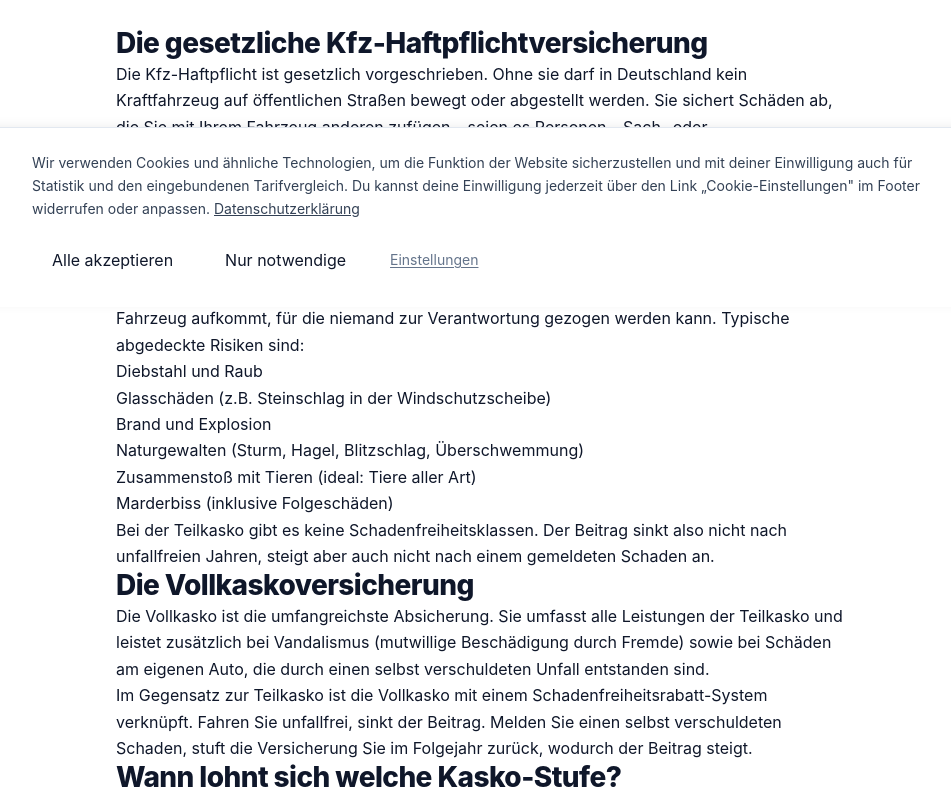
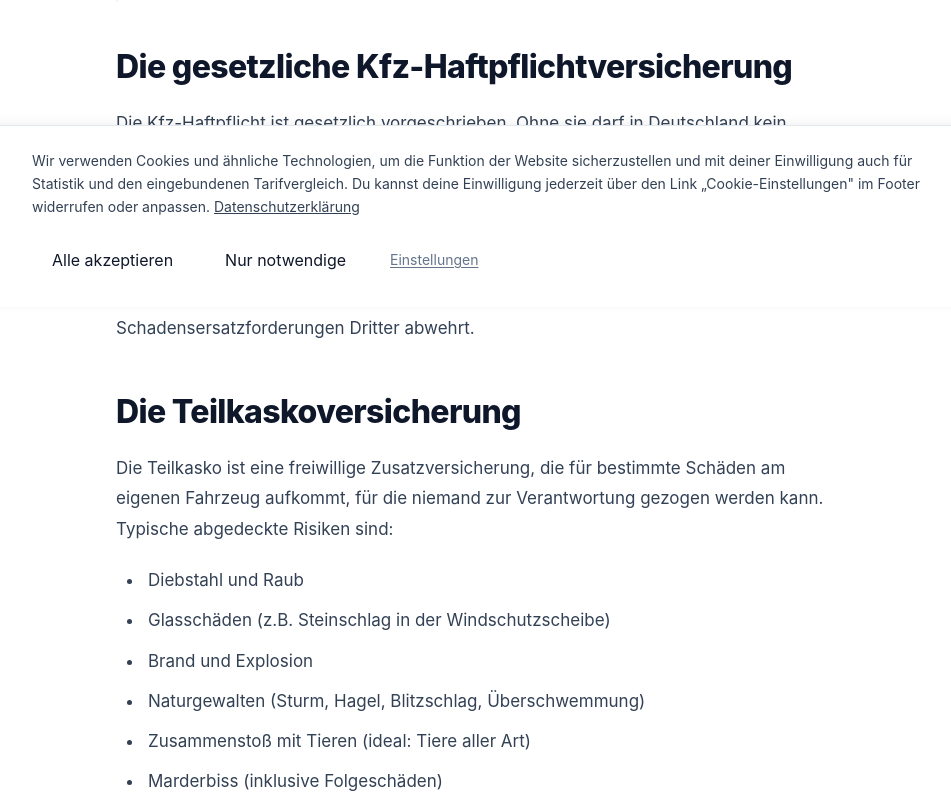
Before and after one commit to kathe71-cell/kfzwechselsaison.de, a Next.js app: page /ratgeber/haftpflicht-teilkasko-vollkasko/ in a window 1280 px wide. Shown: the part 493-1286 px from the top of the page, without its empty margins (160-1111 px from the left). Built offline with nearby package versions, Linux system fonts and the light colour scheme.

Commit message:
Add generous editorial margins and spacing between headings, paragraphs, and list elements

```diff
--- a/src/app/globals.css
+++ b/src/app/globals.css
@@ -46,17 +46,19 @@ body {
   line-height: 1.65;
 }
 
-/* Typography */
+/* Typography Headings with generous editorial margins */
 h1, h2, h3, h4 {
   font-family: var(--font-sans);
   font-weight: 800;
-  line-height: 1.2;
+  line-height: 1.25;
   color: var(--color-text);
 }
 
 h1 {
   font-size: 2.25rem;
   letter-spacing: -0.025em;
+  margin-top: 1.5rem;
+  margin-bottom: 1.25rem;
 }
 
 @media (min-width: 768px) {
@@ -68,11 +70,108 @@ h1 {
 h2 {
   font-size: 1.75rem;
   letter-spacing: -0.02em;
+  margin-top: 2.25rem;
+  margin-bottom: 1rem;
 }
 
 h3 {
-  font-size: 1.25rem;
-  letter-spacing: -0.01em;
+  font-size: 1.3rem;
+  letter-spacing: -0.015em;
+  margin-top: 1.75rem;
+  margin-bottom: 0.75rem;
+}
+
+h4 {
+  font-size: 1.1rem;
+  margin-top: 1.25rem;
+  margin-bottom: 0.5rem;
+}
+
+/* General paragraph & list formatting */
+p {
+  margin-bottom: 1.125rem;
+}
+
+/* ===========================
+   Article Content & Editorial Prose Formatting
+   =========================== */
+.article-content {
+  color: var(--color-text-secondary);
+}
+
+.article-content section {
+  margin-bottom: 3rem;
+}
+
+.article-content h2 {
+  font-size: 1.75rem;
+  font-weight: 800;
+  color: #0f172a;
+  margin-top: 2.75rem;
+  margin-bottom: 1.25rem;
+  line-height: 1.3;
+}
+
+@media (min-width: 640px) {
+  .article-content h2 {
+    font-size: 2rem;
+  }
+}
+
+.article-content h3 {
+  font-size: 1.35rem;
+  font-weight: 700;
+  color: #0f172a;
+  margin-top: 2.25rem;
+  margin-bottom: 1rem;
+  line-height: 1.35;
+}
+
+.article-content p {
+  color: #334155;
+  font-size: 1.0625rem;
+  line-height: 1.8;
+  margin-bottom: 1.35rem;
+}
+
+.article-content ul,
+.article-content ol {
+  margin-top: 1rem;
+  margin-bottom: 1.75rem;
+  padding-left: 1.75rem;
+  color: #334155;
+  font-size: 1.0625rem;
+  line-height: 1.75;
+}
+
+.article-content ul {
+  list-style-type: disc;
+}
+
+.article-content ol {
+  list-style-type: decimal;
+}
+
+.article-content li {
+  margin-bottom: 0.65rem;
+  padding-left: 0.25rem;
+}
+
+.article-content a {
+  color: #0f172a;
+  text-decoration: underline;
+  text-underline-offset: 3px;
+  font-weight: 600;
+  transition: color 150ms ease;
+}
+
+.article-content a:hover {
+  color: #d97706;
+}
+
+.article-content strong {
+  color: #0f172a;
+  font-weight: 700;
 }
 
 /* Focus styles */
--- a/src/app/ratgeber/[slug]/page.tsx
+++ b/src/app/ratgeber/[slug]/page.tsx
@@ -115,16 +115,26 @@ export default async function ArticlePage({
         {tocItems.length > 3 && <TableOfContents items={tocItems} />}
 
         {/* Article content */}
-        <div className="article-content">
+        <div className="article-content max-w-none">
           {article.content.map((section, index) => (
-            <section key={index} id={`section-${index}`}>
-              <h2>{section.heading}</h2>
-              <div dangerouslySetInnerHTML={{ __html: section.content }} />
+            <section key={index} id={`section-${index}`} className="mb-12">
+              <h2 className="text-2xl sm:text-3xl font-extrabold text-slate-900 mt-10 mb-4 tracking-tight">
+                {section.heading}
+              </h2>
+              <div
+                className="space-y-4 text-slate-700 leading-relaxed text-base sm:text-lg"
+                dangerouslySetInnerHTML={{ __html: section.content }}
+              />
 
               {section.subSections?.map((sub, subIndex) => (
-                <div key={subIndex}>
-                  <h3>{sub.heading}</h3>
-                  <div dangerouslySetInnerHTML={{ __html: sub.content }} />
+                <div key={subIndex} className="mt-8">
+                  <h3 className="text-xl sm:text-2xl font-bold text-slate-900 mt-6 mb-3 tracking-tight">
+                    {sub.heading}
+                  </h3>
+                  <div
+                    className="space-y-4 text-slate-700 leading-relaxed text-base sm:text-lg"
+                    dangerouslySetInnerHTML={{ __html: sub.content }}
+                  />
                 </div>
               ))}
             </section>
```
